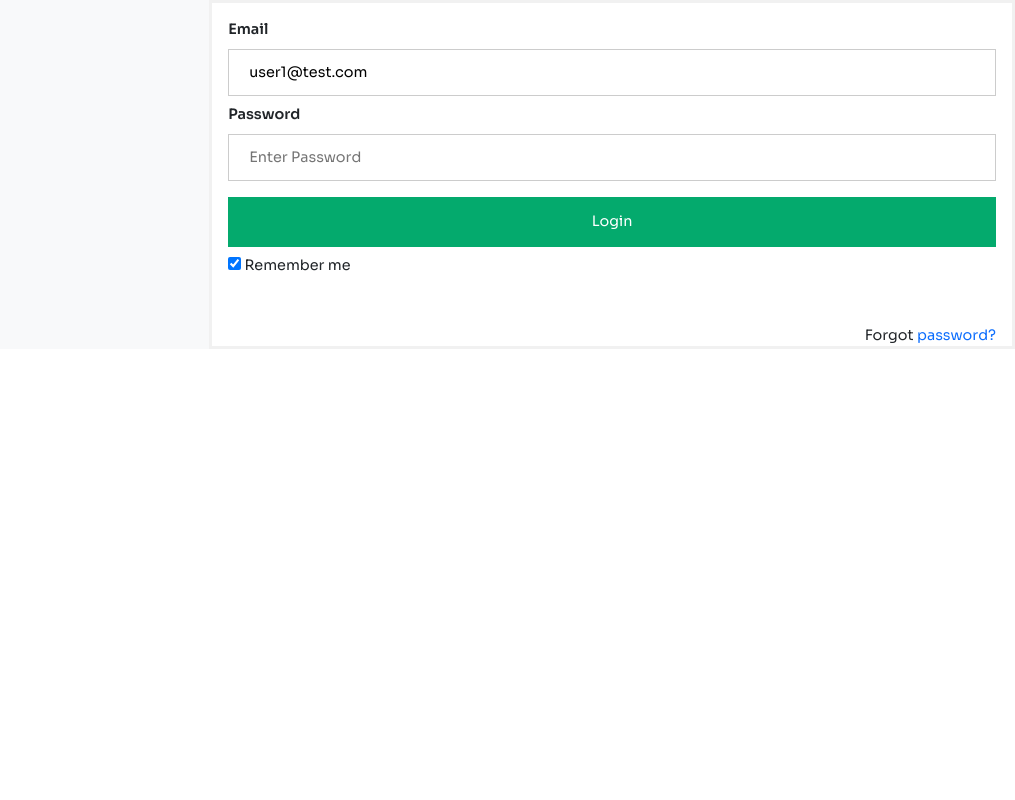
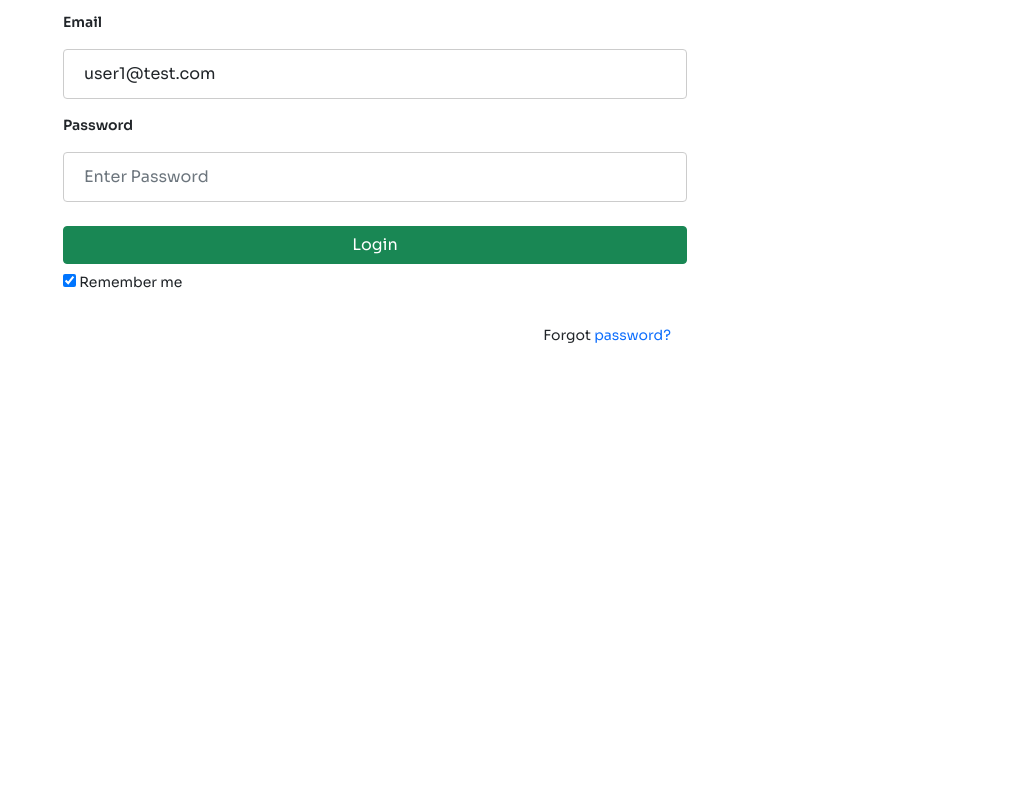
Before and after one commit to tmeftah/dashboard, a Flask app: page /login in a window 1280 px wide. Shown: the whole page, without its empty margins (265-1280 px from the left). Run offline with Flask 2, Linux system fonts and the light colour scheme; data comes from the database, SQL or seed files in the repository; data that the repository does not hold is empty.

Commit message:
restyle login

```diff
--- a/templates/login.html
+++ b/templates/login.html
@@ -103,36 +103,38 @@
     <title>{% block title %} {% endblock %} - MY-Point</title>
   </head>
   <body>
-    <div class="container-fuild d-flex">
-      <div class="flex-grow-1 bg-light p-3" style="min-width: 0"></div>
-      <form action="/login" method="post">
-        <div class="container">
-          <label for="email"><b>Email</b></label>
+    <div class="vh-100 col-12 col-md-6 offset-md-3 pt-2">
+      <form action="/login" method="post" class="border-0">
+        <div class="form-control-sm">
+          <label for="email" class="form-label"><b>Email</b></label>
           <input
             type="text"
             placeholder="Enter Email"
+            class="form-control"
             name="email"
             required
             value="user1@test.com"
           />
-
-          <label for="password"><b>Password</b></label>
+        </div>
+        <div class="form-control-sm">
+          <label for="password" class="form-label"><b>Password</b></label>
           <input
             type="password"
             placeholder="Enter Password"
+            class="form-control"
             name="password"
             required
           />
-
-          <button type="submit">Login</button>
+        </div>
+        <div class="form-control-sm">
+          <button type="submit" class="btn btn-success">Login</button>
           <label>
-            <input type="checkbox" checked="checked" name="remember" /> Remember
-            me
+            <input type="checkbox" checked="checked" name="remember" />
+            Remember me
           </label>
-        </div>
-
-        <div class="container">
-          <span class="psw">Forgot <a href="#">password?</a></span>
+          <div class="container">
+            <span class="psw">Forgot <a href="#">password?</a></span>
+          </div>
         </div>
       </form>
       {% include 'messages.html' %}
```
